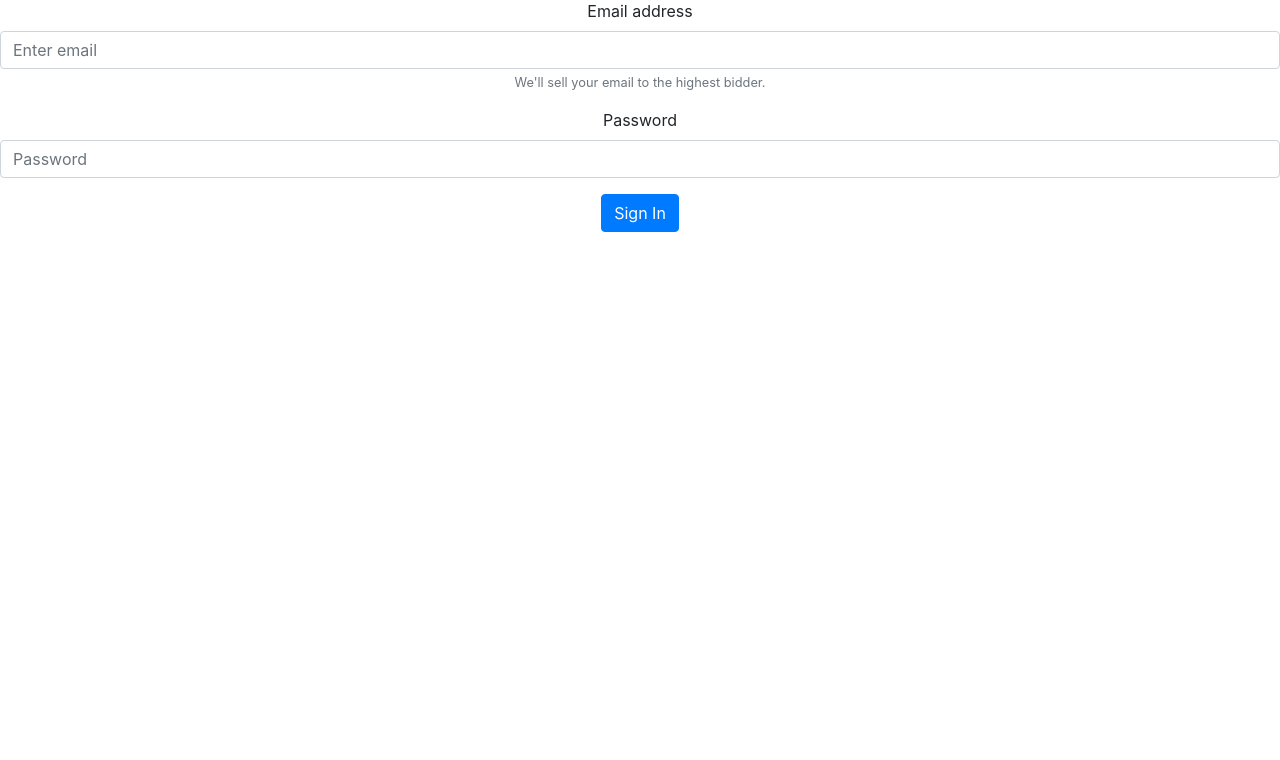
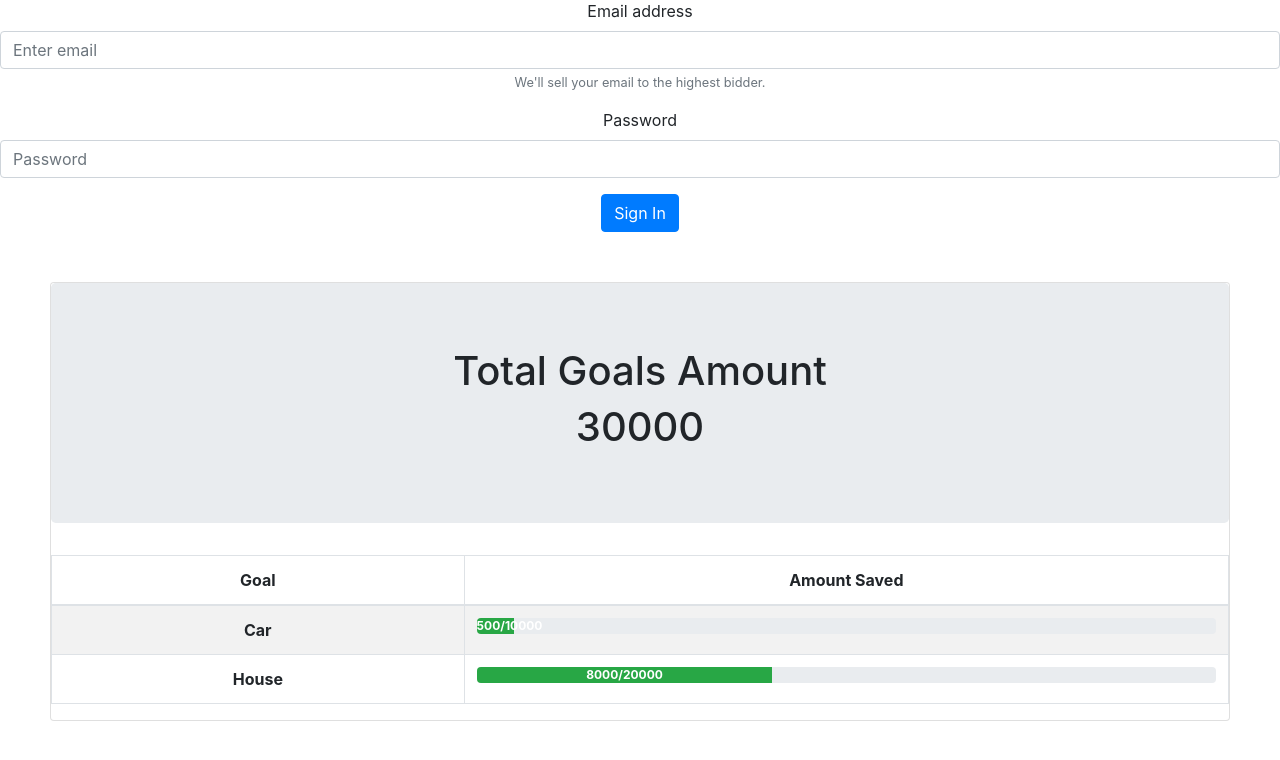
Before and after one commit to isaacgarza/spend-smart, a React (Create React App) app in the folder client/: page / in a window 1280 px wide. Shown: the part 494-1254 px from the top of the page. Before the commit the page ends 800 px from the top, so only its background shows below. Built offline with nearby package versions, Linux system fonts and the light colour scheme.

Commit message:
GH-9 Added Goals component to App

```diff
--- a/client/src/App.js
+++ b/client/src/App.js
@@ -2,6 +2,7 @@ import React, { Component } from 'react';
 import './App.css';
 import Transactions from "./components/Transaction";
 import SignUp from "./components/SignUp";
+import Goals from "./components/Goals";
 import SignIn from "./components/SignIn";
 
 class App extends Component {
@@ -23,6 +24,7 @@ class App extends Component {
         {!this.state.loggedIn &&
           <SignIn/>
         }
+        <Goals/>
       </div>
     );
   }
--- /dev/null
+++ b/client/src/components/Goals.css
@@ -0,0 +1,7 @@
+.goalTable {
+  margin: 50px ;
+}
+
+.Table {
+width: auto;
+}
--- /dev/null
+++ b/client/src/components/Goals.js
@@ -0,0 +1,73 @@
+import React, { Component } from 'react';
+import './Goals.css';
+import {Table, Card, Row, Col, Jumbotron, ProgressBar} from 'react-bootstrap'
+
+
+class Goals extends Component {
+
+  constructor() {
+    super();
+    this.state = {
+      userData: null
+    }
+  }
+  componentDidMount() {
+    this.setState({
+      userData: {
+        data:{
+          totalAmount: 30000,
+          goals: [
+            {
+              name: "Car",
+              goalAmount: 10000,
+              savedAmount: 500
+            },
+            {
+              name: "House",
+              goalAmount: 20000,
+              savedAmount: 8000
+            }
+          ]
+      }}
+    })
+  }
+  render() {
+    return (
+        <div className="Goals">
+          {this.state.userData &&
+            <Card className="goalTable">
+              <Row>
+                <Col>
+                  <Jumbotron>
+                    <h1>Total Goals Amount</h1>
+                    <h1>{this.state.userData.data.totalAmount}</h1>
+                  </Jumbotron>
+                </Col>
+              </Row>
+              <Row>
+                <Col>
+                  <Table striped bordered hover responsive>
+                    <thead>
+                      <tr>
+                        <th>Goal</th>
+                        <th>Amount Saved</th>
+                      </tr>
+                    </thead>
+                    <tbody>
+                        {this.state.userData && this.state.userData.data.goals.map((goal, key) =>
+                          <tr key={key}>
+                            <th>{goal.name}</th>
+                            <th><ProgressBar variant="success" now={goal.savedAmount} max={goal.goalAmount} label={`${goal.savedAmount}/${goal.goalAmount}`}/></th>
+                          </tr>
+                          )}
+                    </tbody>
+                  </Table>
+                </Col>
+              </Row>
+            </Card>}
+      </div>
+    );
+  }
+}
+
+export default Goals;
```
